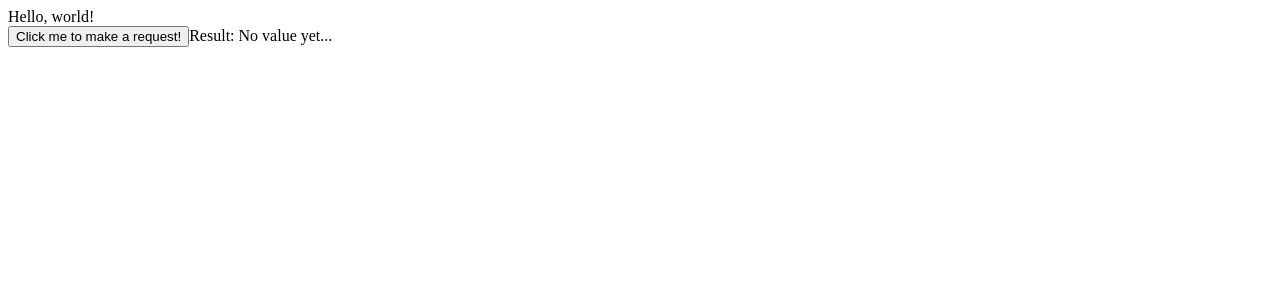
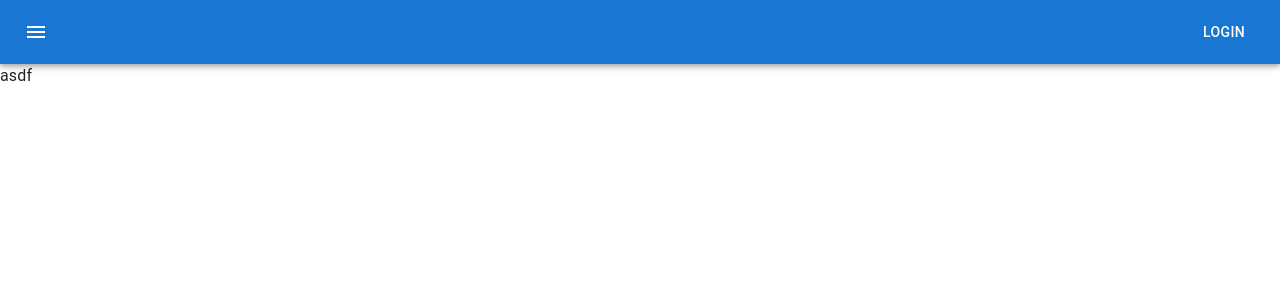
Before and after one commit to Aeluxx/cs520-final, a React (Create React App) app in the folder frontend/: page / in a window 1280 px wide. Shown: the top 300 px of the page. Built offline with nearby package versions, Linux system fonts and the light colour scheme.

Commit message:
Adds navbar

```diff
--- a/frontend/package.json
+++ b/frontend/package.json
@@ -3,6 +3,10 @@
   "version": "0.1.0",
   "private": true,
   "dependencies": {
+    "@emotion/react": "^11.9.0",
+    "@emotion/styled": "^11.8.1",
+    "@mui/icons-material": "^5.6.2",
+    "@mui/material": "^5.6.2",
     "@testing-library/jest-dom": "^5.14.1",
     "@testing-library/react": "^12.0.0",
     "@testing-library/user-event": "^13.2.1",
@@ -13,6 +17,7 @@
     "axios": "^0.26.1",
     "react": "^18.0.0",
     "react-dom": "^18.0.0",
+    "react-router-dom": "^6.3.0",
     "react-scripts": "5.0.0",
     "typescript": "^4.4.2",
     "web-vitals": "^2.1.0"
--- a/frontend/src/App.tsx
+++ b/frontend/src/App.tsx
@@ -1,12 +1,17 @@
-import React from 'react'
-import ExampleComponent from './components/ExampleComponent'
-
+import { CssBaseline } from '@mui/material'
+import { BrowserRouter as Router, Route, Routes } from 'react-router-dom'
+import NavBar from './components/NavBar'
+import Dashboard from './pages/Dashboard'
 function App() {
   return (
-    <>
-      <span>Hello, world!</span>
-      <ExampleComponent />
-    </>
+  <Router>
+    <CssBaseline/>
+    <NavBar/>
+    <Routes>
+      <Route path='/' element={<Dashboard/>}>
+      </Route>
+    </Routes>
+  </Router>
   )
 }
 
--- /dev/null
+++ b/frontend/src/components/NavBar.tsx
@@ -0,0 +1,25 @@
+import { AppBar, Box, Button, IconButton, Toolbar, Typography } from '@mui/material'
+import MenuIcon from '@mui/icons-material/Menu'
+import React from 'react'
+
+export default function NavBar() {
+  return (
+    <Box sx={{ flexGrow: 1 }}>
+      <AppBar position="static">
+        <Toolbar>
+          <IconButton
+            size="large"
+            edge="start"
+            color="inherit"
+            aria-label="menu"
+            sx={{ mr: 2 }}
+          >
+            <MenuIcon />
+          </IconButton>
+          <div style={{flexGrow: 1}}/>
+          <Button color="inherit">Login</Button>
+        </Toolbar>
+      </AppBar>
+    </Box>
+  )
+}
--- /dev/null
+++ b/frontend/src/pages/Dashboard/Dashboard.tsx
@@ -0,0 +1,5 @@
+export default function Dashboard() {
+  return (
+    <div>asdf</div>
+  )
+}
--- /dev/null
+++ b/frontend/src/pages/Dashboard/index.tsx
@@ -0,0 +1 @@
+export { default } from './Dashboard'
```
Also changed, not shown: 1 other file (tests, documents, lock files or other folders).
